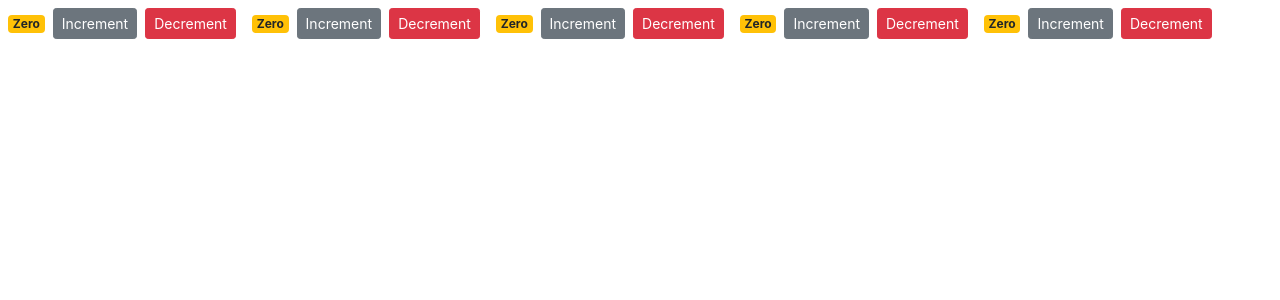
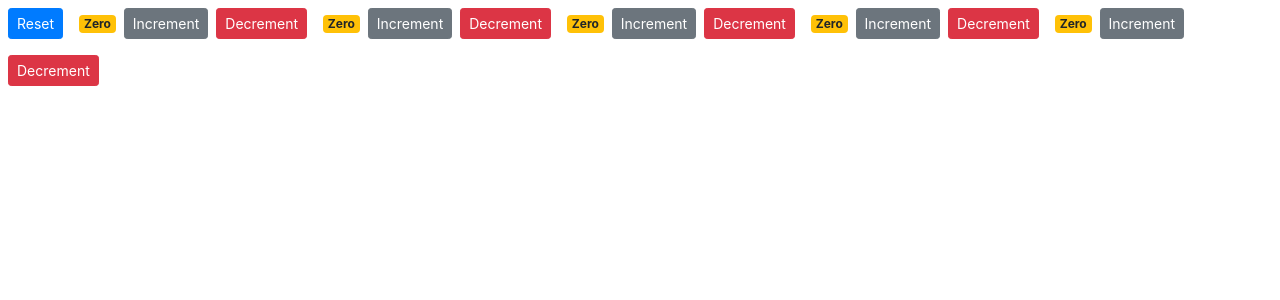
Before and after one commit to kapiljhajhria/counter_app, a React (Create React App) app: page / in a window 1280 px wide. Shown: the top 300 px of the page. Built offline with nearby package versions, Linux system fonts and the light colour scheme.

Commit message:
single source of truth
parent component state and child component state are independent of each other. this is why reset is not working.

```diff
--- a/src/components/counters.jsx
+++ b/src/components/counters.jsx
@@ -16,10 +16,25 @@
             counters: this.state.counters.filter(counter => counter.id !== id)
         })
     }
+    handleReset = () => {
+        const counters = this.state.counters.map(c => {
+            c.value = 0;
+            return c;
+        })
+        this.setState({
+            counters
+        })
+    }
 
     render() {
         return (
             <div>
+                <button
+                    className="btn btn-primary btn-sm m-2"
+                    onClick={this.handleReset}
+                >
+                    Reset
+                </button>
                 {this.state.counters.map(ctr =>
                     <Counter
                         key={ctr.id}
@@ -29,7 +44,6 @@
             </div>
         )
     }
-
 }
 
 export default Counters;
```
